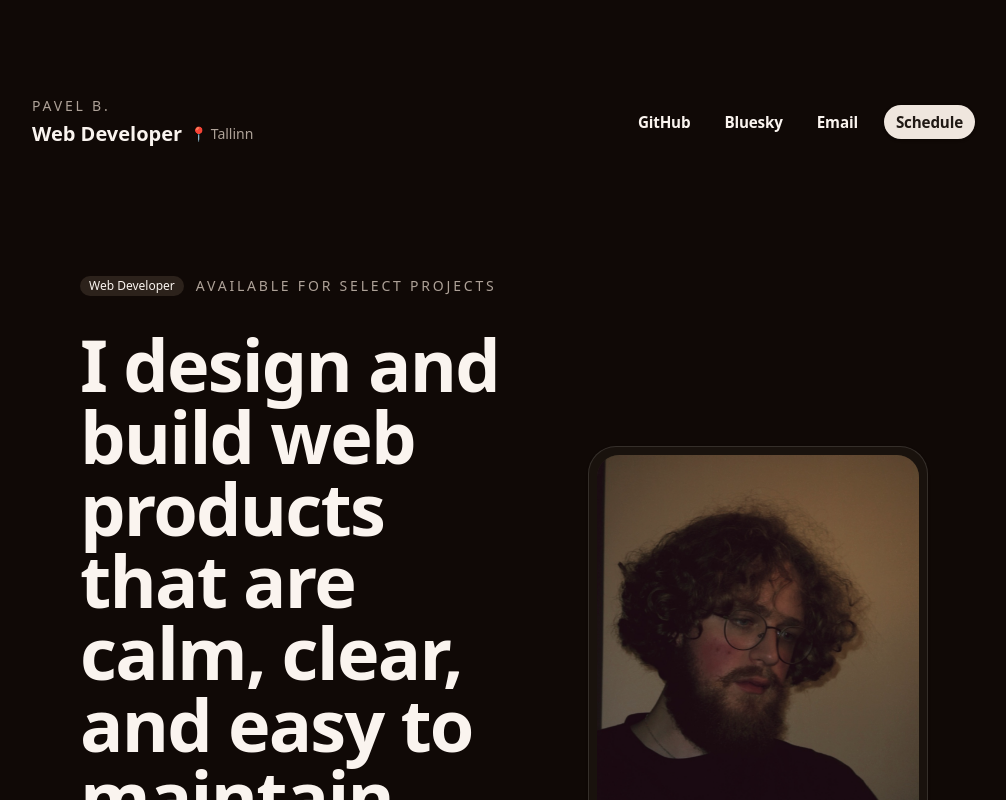
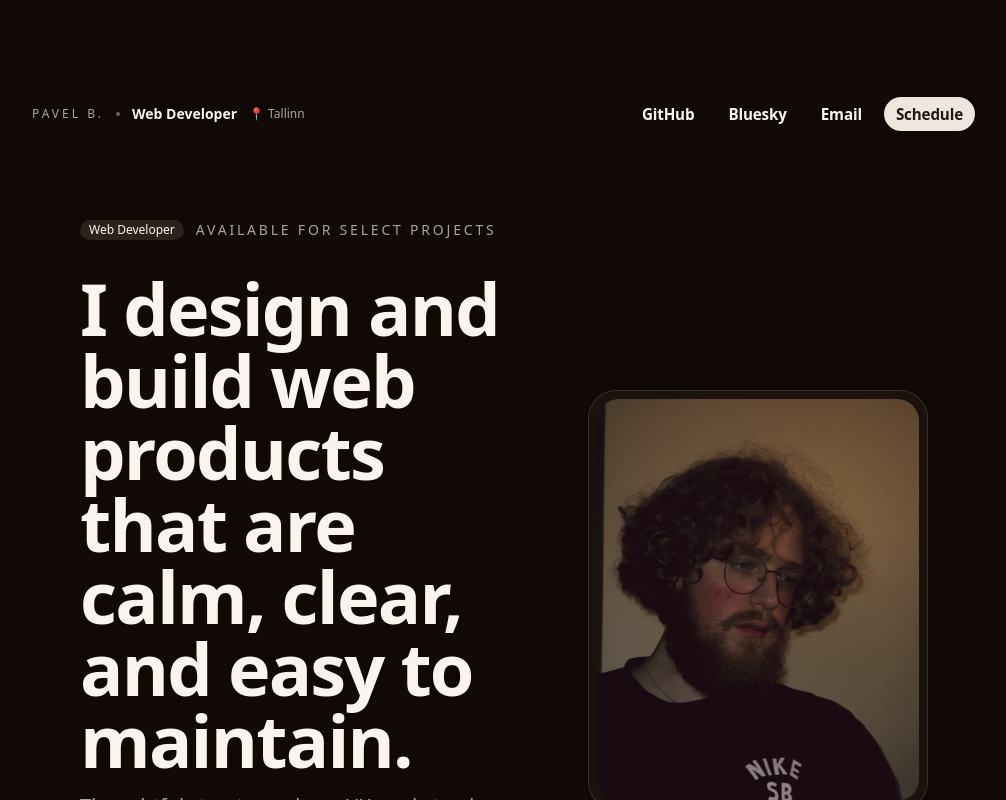
Before and after one commit to paulbgtr/paulbg.dev, a Next.js app: page / in a window 1280 px wide. Shown: the top 800 px of the page, without its empty margins (136-1142 px from the left). Built offline with nearby package versions, Linux system fonts and the light colour scheme.

Commit message:
make navbar to take less space

```diff
--- a/app/page.tsx
+++ b/app/page.tsx
@@ -14,9 +14,10 @@ export default function Page() {
   return (
     <main className="min-h-screen">
       <div className="mx-auto flex w-full max-w-5xl flex-col gap-20 px-6 py-16 md:px-10 md:py-24">
-        <Navbar />
-
-        <Hero />
+        <div className="flex flex-col gap-8 sm:gap-10">
+          <Navbar />
+          <Hero />
+        </div>
 
         <Separator />
 
--- a/components/navbar.tsx
+++ b/components/navbar.tsx
@@ -9,23 +9,25 @@ import Link from "next/link";
 export const Navbar = () => {
   return (
     <motion.header
-      className="flex flex-col gap-4 sm:flex-row sm:flex-wrap sm:items-center sm:justify-between sm:gap-6"
+      className="flex flex-col gap-3 sm:flex-row sm:items-center sm:justify-between"
       initial={fadeUp.initial}
       animate={fadeUp.animate}
       transition={fadeUp.transition}
     >
-      <div className="w-full space-y-1 sm:w-auto">
-        <p className="text-sm uppercase tracking-[0.2em] text-muted-foreground">
+      <div className="flex flex-wrap items-center gap-x-3 gap-y-1">
+        <p className="text-xs uppercase tracking-[0.25em] text-muted-foreground">
           Pavel B.
         </p>
-        <div className="flex flex-wrap items-center gap-2 text-xl font-semibold">
-          <span>Web Developer</span>
-          <span className="text-sm font-normal text-muted-foreground">
-            <span aria-hidden="true">📍</span> Tallinn
+        <span
+          className="hidden h-1 w-1 rounded-full bg-muted-foreground/60 sm:inline-flex"
+          aria-hidden="true"
+        />
+        <span className="text-sm font-semibold">Web Developer</span>
+        <span className="inline-flex items-center gap-1 text-xs text-muted-foreground">
+          <span aria-hidden="true">📍</span>
+          Tallinn
         </span>
       </div>
-      </div>
-      <div className="flex w-full flex-col gap-3 sm:w-auto sm:flex-row sm:items-center">
       <div className="flex flex-wrap items-center gap-2">
         <Button asChild variant="ghost" size="sm">
           <Link href="https://github.com/paulbgtr" aria-label="GitHub">
@@ -33,7 +35,7 @@ export const Navbar = () => {
           </Link>
         </Button>
         <Button asChild variant="ghost" size="sm">
-            <Link href="https://pbgtr.bsky.social/" aria-label="X">
+          <Link href="https://pbgtr.bsky.social/" aria-label="Bluesky">
             Bluesky
           </Link>
         </Button>
@@ -42,12 +44,9 @@ export const Navbar = () => {
             Email
           </Link>
         </Button>
-        </div>
-        <div className="flex w-full sm:w-auto">
-          <Button asChild size="sm" className="w-full sm:w-auto">
+        <Button asChild size="sm">
           <Link href="https://cal.eu/pbgtr">Schedule</Link>
         </Button>
-        </div>
       </div>
     </motion.header>
   );
```
Lines whose indentation alone changed are shown as unchanged.
